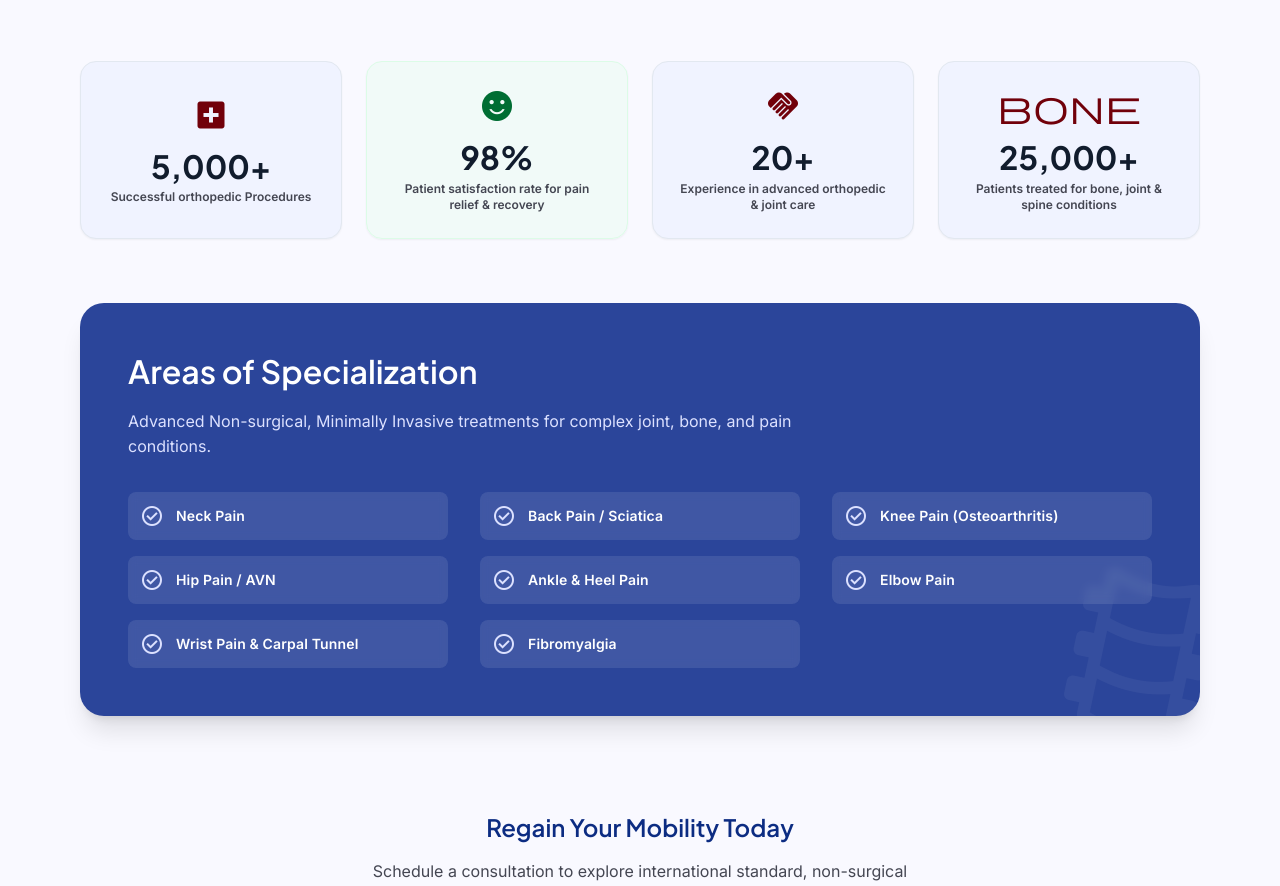
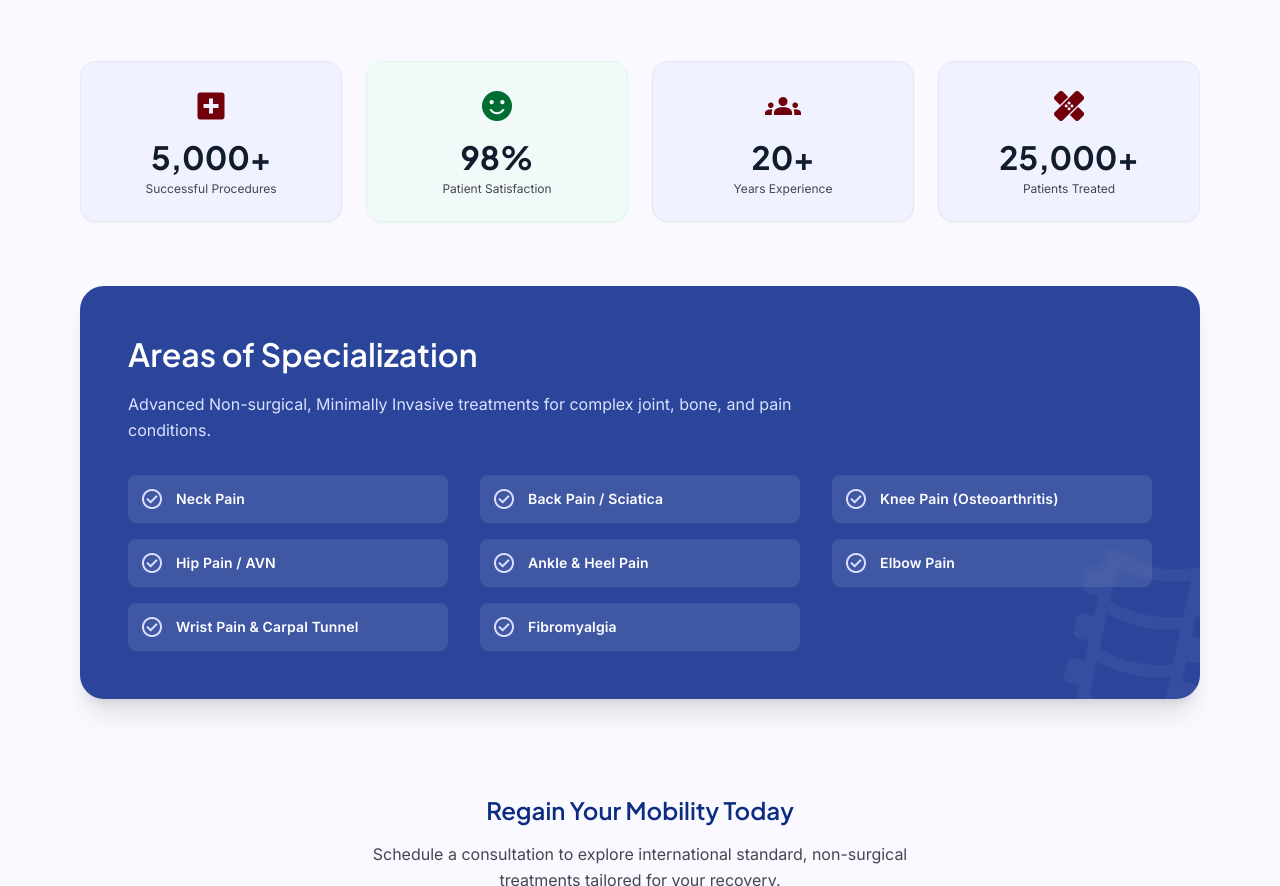
Before and after one commit to SwayamThakur369/backandjointpainrelief, a plain HTML site: page backandjointpainrelief/backandjointpainrelief.com/about/index.html in a window 1280 px wide. Shown: the part 1069-1955 px from the top of the page. Drawn offline with nearby package versions, Linux system fonts and the light colour scheme.

Commit message:
update stats section labels and icons in index and about pages

```diff
--- a/backandjointpainrelief/backandjointpainrelief.com/about/index.html
+++ b/backandjointpainrelief/backandjointpainrelief.com/about/index.html
@@ -314,25 +314,25 @@
 <div class="bg-surface-container-low p-6 rounded-2xl flex flex-col items-center justify-center text-center shadow-sm border border-surface-border">
 <span class="material-symbols-outlined text-tertiary text-4xl mb-3" style="font-variation-settings: 'FILL' 1;">local_hospital</span>
 <span class="stat-number font-display-lg-mobile text-display-lg-mobile text-on-surface font-bold" data-target="5000" data-suffix="+">0+</span>
-<span class="font-caption text-caption text-on-surface-variant mt-1 font-semibold">Successful orthopedic Procedures</span>
+<span class="font-caption text-caption text-on-surface-variant mt-1">Successful Procedures</span>
 </div>
 <!-- Stat 2 -->
 <div class="bg-success-green-light/30 p-6 rounded-2xl flex flex-col items-center justify-center text-center shadow-sm border border-success-green-light">
 <span class="material-symbols-outlined text-secondary text-4xl mb-3" style="font-variation-settings: 'FILL' 1;">sentiment_satisfied</span>
 <span class="stat-number font-display-lg-mobile text-display-lg-mobile text-on-surface font-bold" data-target="98" data-suffix="%">0%</span>
-<span class="font-caption text-caption text-on-surface-variant mt-1 font-semibold">Patient satisfaction rate for pain relief & recovery</span>
+<span class="font-caption text-caption text-on-surface-variant mt-1">Patient Satisfaction</span>
 </div>
 <!-- Stat 3 -->
 <div class="bg-surface-container-low p-6 rounded-2xl flex flex-col items-center justify-center text-center shadow-sm border border-surface-border">
-<span class="material-symbols-outlined text-tertiary text-4xl mb-3" style="font-variation-settings: 'FILL' 1;">handshake</span>
+<span class="material-symbols-outlined text-tertiary text-4xl mb-3" style="font-variation-settings: 'FILL' 1;">groups</span>
 <span class="stat-number font-display-lg-mobile text-display-lg-mobile text-on-surface font-bold" data-target="20" data-suffix="+">0+</span>
-<span class="font-caption text-caption text-on-surface-variant mt-1 font-semibold">Experience in advanced orthopedic & joint care</span>
+<span class="font-caption text-caption text-on-surface-variant mt-1">Years Experience</span>
 </div>
 <!-- Stat 4 -->
 <div class="bg-surface-container-low p-6 rounded-2xl flex flex-col items-center justify-center text-center shadow-sm border border-surface-border">
-<span class="material-symbols-outlined text-tertiary text-4xl mb-3" style="font-variation-settings: 'FILL' 1;">bone</span>
+<span class="material-symbols-outlined text-tertiary text-4xl mb-3" style="font-variation-settings: 'FILL' 1;">healing</span>
 <span class="stat-number font-display-lg-mobile text-display-lg-mobile text-on-surface font-bold" data-target="25000" data-suffix="+">0+</span>
-<span class="font-caption text-caption text-on-surface-variant mt-1 font-semibold">Patients treated for bone, joint & spine conditions</span>
+<span class="font-caption text-caption text-on-surface-variant mt-1">Patients Treated</span>
 </div>
 </div>
 </section>
```
Also changed, not shown: backandjointpainrelief/backandjointpainrelief.com/index.html (+8 -8 lines).
